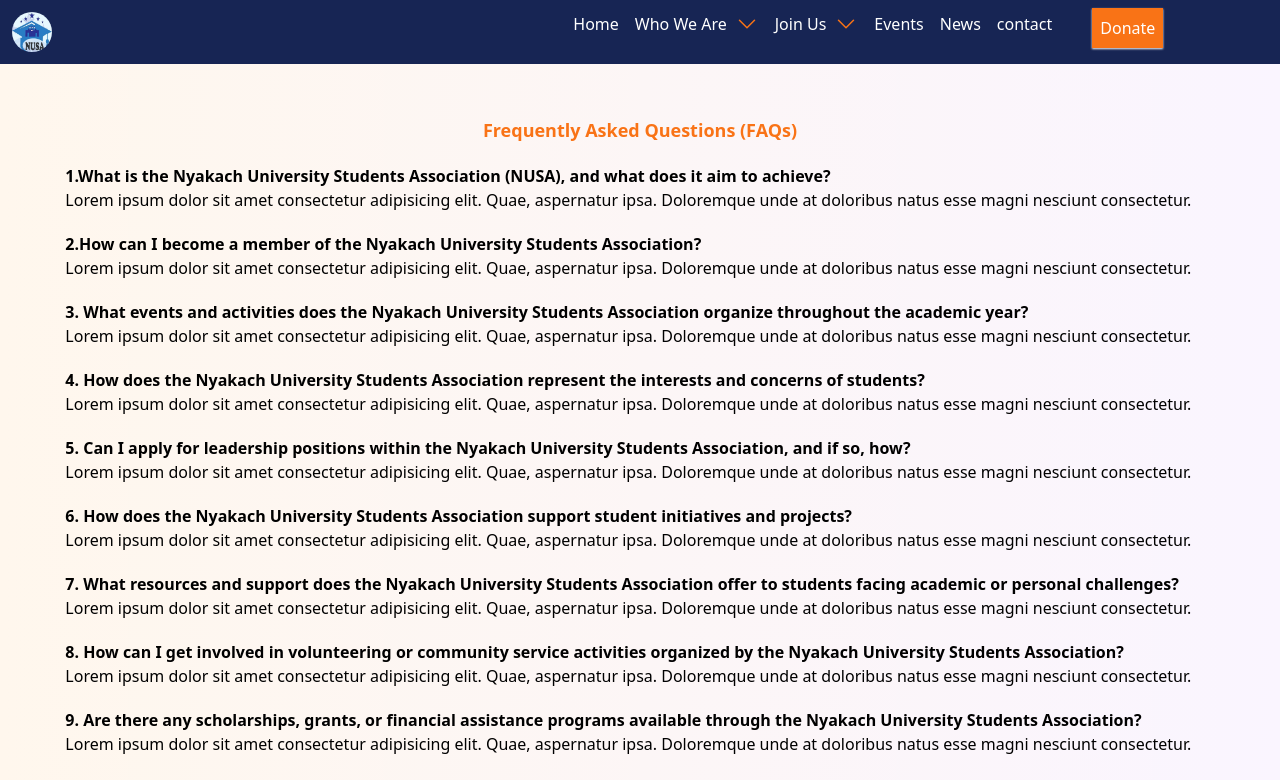
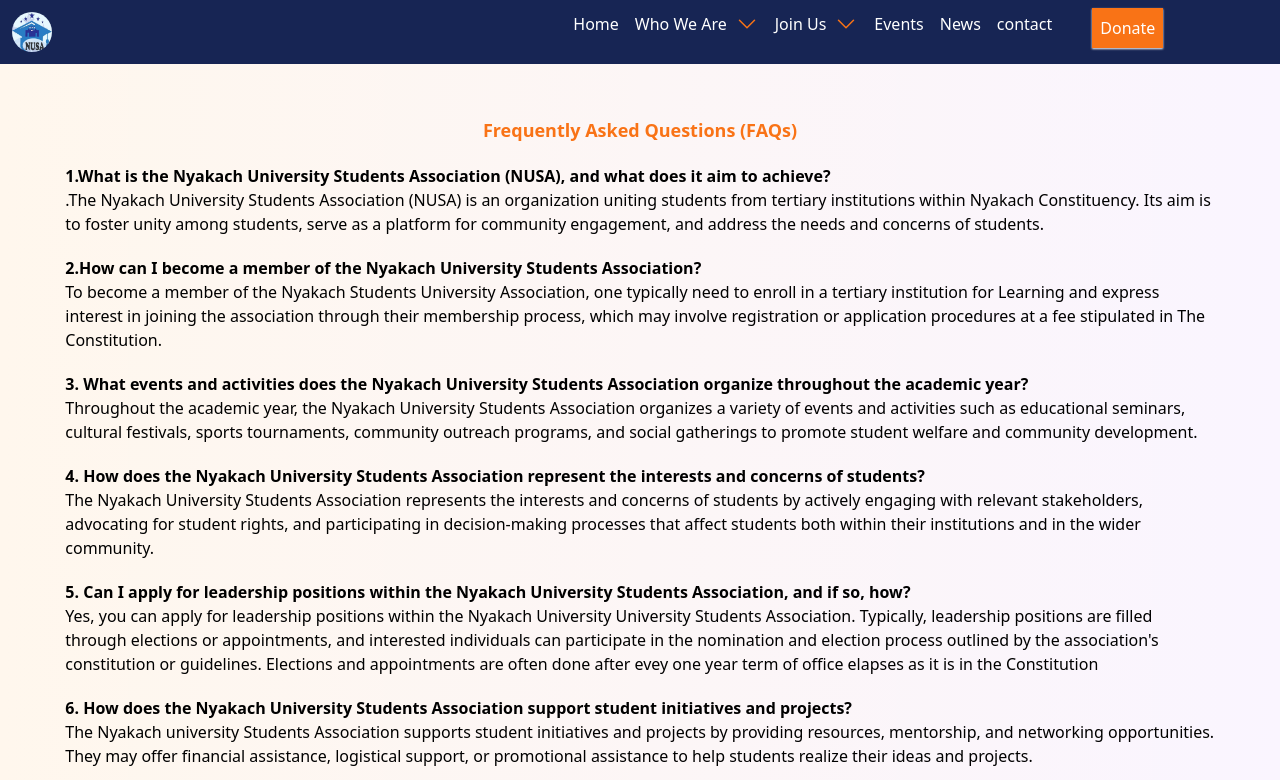
Before and after one commit to WilfredMutwiri/NYAKACHUNIVERSITY-STUDENTSASSOCIATION-Website, a React (Create React App) app in the folder frontend/: page /FAQ in a window 1280 px wide. Shown: the top 780 px of the page. Built offline with nearby package versions, Linux system fonts and the light colour scheme.

Commit message:
Add join us and FAQ content

```diff
--- a/frontend/src/App.js
+++ b/frontend/src/App.js
@@ -6,6 +6,7 @@
 import PatronInstallation from "./componets/PatronInstallation";
 import Team from "./componets/Team";
 import FAQ from "./componets/FAQ";
+import JoinUs from "./componets/JoinUs";
 function App() {
   return (
     <div className="App">
@@ -17,6 +18,7 @@
         <Route path='/PatronInstallation' element={<PatronInstallation/>}/>
         <Route path='/Team' element={<Team/>}/>
         <Route path='/FAQ' element={<FAQ/>}/>
+        <Route path='/JoinUs' element={<JoinUs/>}/>
       </Routes>
       <Footer/>
     </Router>
--- a/frontend/src/componets/FAQ.js
+++ b/frontend/src/componets/FAQ.js
@@ -6,53 +6,87 @@
             <h2 class="text-center text-lg text-orange-500 pb-5 font-semibold">Frequently Asked Questions (FAQs)</h2>
             <p class="font-semibold">
                 1.What is the Nyakach University Students Association (NUSA), and what does it aim to achieve?<br/>
-                <span class="font-normal text-normal">Lorem ipsum dolor sit amet consectetur adipisicing elit. Quae, aspernatur ipsa. Doloremque unde at doloribus natus esse
-                magni nesciunt consectetur.</span>
+                <span class="font-normal text-normal">
+                .The Nyakach University Students Association (NUSA) is an organization uniting students from tertiary
+                institutions within Nyakach Constituency. Its aim is to foster unity among students,
+                serve as a platform for community engagement, and address the needs and concerns of students.
+                </span>
             </p>
             <p class="pt-5 font-semibold">
                 2.How can I become a member of the Nyakach University Students Association?<br/>
-                <span class="font-normal text-normal">Lorem ipsum dolor sit amet consectetur adipisicing elit. Quae, aspernatur ipsa. Doloremque unde at doloribus natus esse
-                magni nesciunt consectetur.</span>
+                <span class="font-normal text-normal">
+                To become a member of the Nyakach Students University Association, one typically need to
+                enroll in a tertiary institution for Learning and express interest in joining the association through their membership process,
+                which may involve registration or application procedures at a fee stipulated in The Constitution.
+                </span>
             </p>
             <p class="pt-5 font-semibold">
             3. What events and activities does the Nyakach University Students Association organize throughout the academic year?<br/>
-            <span class="font-normal text-normal">Lorem ipsum dolor sit amet consectetur adipisicing elit. Quae, aspernatur ipsa. Doloremque unde at doloribus natus esse
-            magni nesciunt consectetur.</span>
+            <span class="font-normal text-normal">
+            Throughout the academic year, the Nyakach University Students Association organizes a variety of events and activities
+            such as educational seminars, cultural festivals, sports tournaments, community outreach programs,
+            and social gatherings to promote student welfare and community development.
+            </span>
             </p>
             <p class="pt-5 font-semibold">
             4. How does the Nyakach University Students Association represent the interests and concerns of students?<br/>
-            <span class="font-normal text-normal">Lorem ipsum dolor sit amet consectetur adipisicing elit. Quae, aspernatur ipsa. Doloremque unde at doloribus natus esse
-            magni nesciunt consectetur.</span>
+            <span class="font-normal text-normal">
+            The Nyakach University Students Association represents the interests and concerns of students by actively
+            engaging with relevant stakeholders, advocating for student rights, and participating in decision-making
+            processes that affect students both within their institutions and in the wider community.
+            </span>
             </p>
             <p class="pt-5 font-semibold">
             5. Can I apply for leadership positions within the Nyakach University Students Association, and if so, how?<br/>
-            <span class="font-normal text-normal">Lorem ipsum dolor sit amet consectetur adipisicing elit. Quae, aspernatur ipsa. Doloremque unde at doloribus natus esse
-            magni nesciunt consectetur.</span>
+            <span class="font-normal text-normal">
+            Yes, you can apply for leadership positions within the Nyakach University University
+            Students Association. Typically, leadership positions are filled through elections or
+            appointments, and interested individuals can participate in the nomination and election
+            process outlined by the association's constitution or guidelines. Elections and appointments
+            are often done after evey one year term of office elapses as it is in the Constitution
+            </span>
             </p>
             <p class="pt-5 font-semibold">
             6. How does the Nyakach University Students Association support student initiatives and projects?<br/>
-            <span class="font-normal text-normal">Lorem ipsum dolor sit amet consectetur adipisicing elit. Quae, aspernatur ipsa. Doloremque unde at doloribus natus esse
-            magni nesciunt consectetur.</span>
+            <span class="font-normal text-normal">
+            The Nyakach university Students Association supports student initiatives and projects by providing
+            resources, mentorship, and networking opportunities. They may offer financial assistance,
+            logistical support, or promotional assistance to help students realize their ideas and projects.
+            </span>
             </p>
             <p class="pt-5 font-semibold">
             7. What resources and support does the Nyakach University Students Association offer to students facing academic or personal challenges?<br/>
-            <span class="font-normal text-normal">Lorem ipsum dolor sit amet consectetur adipisicing elit. Quae, aspernatur ipsa. Doloremque unde at doloribus natus esse
-            magni nesciunt consectetur.</span>
+            <span class="font-normal text-normal">
+            The Nyakach University Students Association offers resources and support to students facing academic or personal
+            challenges through counseling services, peer support groups, academic tutoring programs,
+            and referrals to relevant support services within the community.
+            </span>
             </p>
             <p class="pt-5 font-semibold">
             8. How can I get involved in volunteering or community service activities organized by the Nyakach University Students Association?<br/>
-            <span class="font-normal text-normal">Lorem ipsum dolor sit amet consectetur adipisicing elit. Quae, aspernatur ipsa. Doloremque unde at doloribus natus esse
-            magni nesciunt consectetur.</span>
+            <span class="font-normal text-normal">
+            To get involved in volunteering or community service activities organized by the Nyakach University Students
+            Association, you can participate in their scheduled events,
+            join specific committees or task forces dedicated to community service, or propose your
+            own community service initiatives for the association to support.
+            </span>
             </p>
             <p class="pt-5 font-semibold">
             9. Are there any scholarships, grants, or financial assistance programs available through the Nyakach University Students Association?<br/>
-            <span class="font-normal text-normal">Lorem ipsum dolor sit amet consectetur adipisicing elit. Quae, aspernatur ipsa. Doloremque unde at doloribus natus esse
-            magni nesciunt consectetur.</span>
+            <span class="font-normal text-normal">
+            The Nyakach University Students Association may offer scholarships, grants, or financial assistance programs to support students in
+            need. Eligibility criteria, application processes, and available funding may vary, so it's advisable to inquire directly with the
+            association for more information.
+            </span>
             </p>
             <p class="pt-5 font-semibold">
             10. How can I stay updated on news, announcements, and events from the Nyakach University Students Association?<br/>
-            <span class="font-normal text-normal">Lorem ipsum dolor sit amet consectetur adipisicing elit. Quae, aspernatur ipsa. Doloremque unde at doloribus natus esse
-            magni nesciunt consectetur.</span>
+            <span class="font-normal text-normal">
+            You can stay updated on news, announcements, and events from the Nyakach Univeristy Students Association through various
+            channels such as their official website, social media pages, email newsletters, bulletin boards on campus
+            From Campus Chapter officials, or attending their regular meetings and assemblies/events where updates and Communication
+            of the same are always shared Promptly
+            </span>
             </p>
             </div>
             </div>
--- /dev/null
+++ b/frontend/src/componets/JoinUs.js
@@ -0,0 +1,41 @@
+const JoinUs = () => {
+    return (
+        <div class="w-full bg-gradient-to-r from-orange-50 to-blue-50">
+            <div class="w-11/12 m-auto pt-5 pb-5">
+                <h2 class="text-center text-xl font-semibold">Interested in Joining Nyakach University Students Association (NUSA)?</h2>
+                <p class="pt-5 text-center pb-5">
+                    Joining NUSA is a simple and rewarding experience! Here's how you can become a part of our vibrant community:
+                </p>
+                <h2 class="pb-4">
+                    <span class="text-lg text-orange-500">1.Eligibility:</span><br/>
+                    Ensure you are a registered student at Nyakach University.
+                </h2>
+                <h2 class="pb-4">
+                    <span class="text-lg text-orange-500">2.Application:</span><br/>
+                    Fill out the membership application form available <a class="text-blue-600" href="https://docs.google.com/forms/d/e/1FAIpQLSf9iSUN_-Tqw7AAHpVbEz8-3c1-mGeoNeM5vlQevydI3IyXdA/viewform" target="_blank">here</a>.
+                </h2>
+                <h2 class="pb-4">
+                    <span class="text-lg text-orange-500">3.Submit:</span><br/>
+                    Submit your completed application form through the online submission portal.
+                </h2>
+                <h2 class="pb-4">
+                    <span class="text-lg text-orange-500">4.Review:</span><br/>
+                    Your application will be reviewed by the NUSA executive committee.
+                </h2>
+                <h2 class="pb-4">
+                    <span class="text-lg text-orange-500">5.Approval:</span><br/>
+                    Once approved, you will be notified via email or in person.
+                </h2>
+                <h2 class="pb-4">
+                    <span class="text-lg text-orange-500">6.Induction:</span><br/>
+                    Attend the induction session to officially become a member of NUSA.
+                </h2>
+                <p class="pb-5">
+                    Join us today and be part of a dynamic student community dedicated to growth, leadership, and positive change at Nyakach University!
+                </p>
+            </div>
+        </div>
+    );
+}
+
+export default JoinUs;
--- a/frontend/src/componets/Navbar.js
+++ b/frontend/src/componets/Navbar.js
@@ -82,7 +82,7 @@
             </svg>
             </div>
             <div ref={dropdown2} onMouseLeave={LeaveDropdown2} class="hidden bg-gray-800 p-4 -ml-4 shadow-sm shadow-white">
-            <Link to="/About"><li class="">Join Us</li></Link>
+            <Link to="/JoinUS"><li class="">Join Us</li></Link>
             <Link to="/FAQ"><li class="">FAQs</li></Link>
             </div>
             </li></Link>
--- a/frontend/src/componets/footer.js
+++ b/frontend/src/componets/footer.js
@@ -4,6 +4,7 @@
 import InstagramIcon from '../images/instagram-1-svgrepo-com.svg'
 import LinkedIn from '../images/linkedin-icon-svgrepo-com.svg'
 import whatsapIcon from '../images/whatsapp-svgrepo-com.svg'
+import ConstitutionPDF from '../Files/Nusa Constitution.pdf'
 const Footer = () => {
     return (
         <div class="w-full bg-black">
@@ -18,7 +19,9 @@
                 <img src={LinkedIn} class="w-7 mr-2" alt="LinkedIn Icon"/>
                 <img src={whatsapIcon} class="w-7" alt="whatsappIcon"/>
             </div>
-            <button class="mt-4 bg-gradient-to-r from-blue-700 to-orange-500 p-2 rounded-md font-semibold"><a href="https://drive.google.com/file/d/1BaP1s5431QWEywwJT6meQrE0I5e6maXp/view?usp=sharing" target="_blank">Get Our Constitution</a></button>
+            <a href={ConstitutionPDF} download={ConstitutionPDF}>
+            <button class="mt-4 bg-gradient-to-r from-blue-700 to-orange-500 p-2 rounded-md font-semibold">Get Our Constitution</button>
+            </a>
             </div>
             <div class=" pt-5 md:pt-0 pl-0 md:pl-10">
             <h2 class="text-lg">Quick Links</h2>
```
Also changed, not shown: 1 other file (tests, documents, lock files or other folders).
